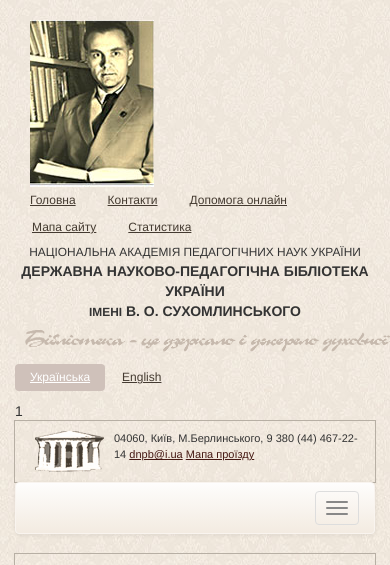
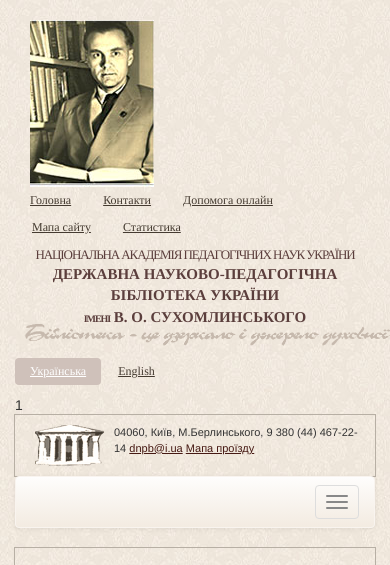
Before and after one commit to kaelite/dnpb-template, a PHP site: page / in a window 390 px wide; the page is wider, and only the part inside the window is pictured. Shown: the top 565 px of that part. Run offline with PHP 8.4, Linux system fonts and the light colour scheme.

Commit message:
Main title styles update, menu update, Sylfaen font added

```diff
--- a/css/dnpb.css
+++ b/css/dnpb.css
@@ -29,6 +29,35 @@
 	font-decoration: none;
 }
 
+/* Header */
+.dnpb_title {
+	color: #5b3e3c;
+	font-family: "Sylfaen",Times;
+	font-size:15px;
+	padding-top:3px;
+}
+
+.dnpb_title p{
+	font-weight:bold;
+	margin-top:-2px;
+	padding-bottom:0px;
+	margin-bottom:0px;
+}
+
+.dnpb_title center > p > small {
+	font-size:10px;
+}
+
+.dnpb_title img {
+	margin-top:-13px;
+}
+
+.dnpb_title small {
+	font-size:13px;
+	letter-spacing:-1.1px;
+	line-height:1;
+}
+
 .dnpb_block {
 	outline: 1px solid #b7afa4;
 	padding: 20px 30px 20px 20px;
@@ -49,6 +78,7 @@
 	color:#453b31;
 	text-decoration: underline;
 	font-size:12px;
+	font-family: "Sylfaen",Times;
 }
 
 .dnpb_langmenu {
--- /dev/null
+++ b/css/fonts.css
@@ -0,0 +1,4 @@
+@font-face {
+    font-family: "Sylfaen";
+    src: url("../fonts/sylfaen.ttf");
+}
--- a/index.html
+++ b/index.html
@@ -36,11 +36,11 @@
 										  <li role="presentation"><a href="#">Статистика</a></li>
 										</ul>
 									</div>
-									<div class="col-md-12">
+									<div class="col-md-12 dnpb_title">
 <center>
-<small>НАЦІОНАЛЬНА АКАДЕМІЯ ПЕДАГОГІЧНИХ НАУК УКРАЇНИ</small><br/>
-<b>ДЕРЖАВНА НАУКОВО-ПЕДАГОГІЧНА БІБЛІОТЕКА УКРАЇНИ<br/>
-<small>ІМЕНІ</small> В. О. СУХОМЛИНСЬКОГО</b>
+<small>НАЦІОНАЛЬНА АКАДЕМІЯ ПЕДАГОГІЧНИХ НАУК УКРАЇНИ</small>
+<p>ДЕРЖАВНА НАУКОВО-ПЕДАГОГІЧНА БІБЛІОТЕКА УКРАЇНИ<br/>
+<small>ІМЕНІ</small> В. О. СУХОМЛИНСЬКОГО</p>
 </center>
 <img src="./img/slogan_sign.png" alt="Бібліотека це дзеркало і джерело духовної культури">
 
```
Also changed, not shown: fonts/dnpb/sylfaen.ttf (added).
